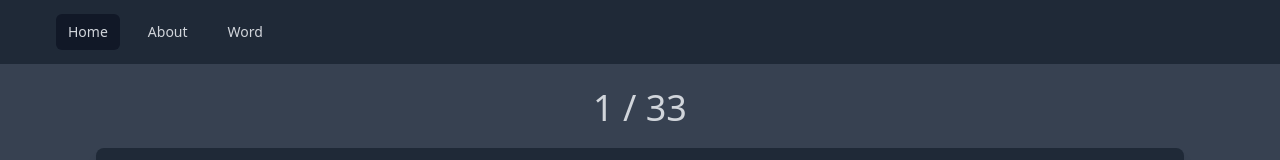
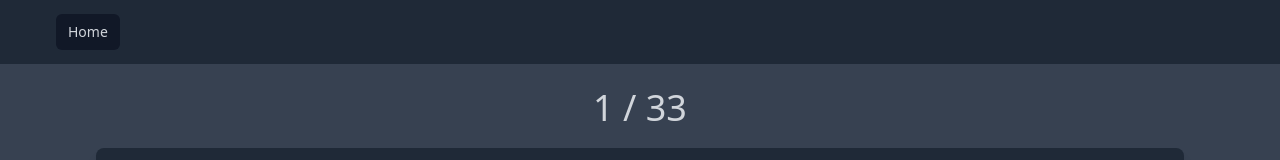
Before and after one commit to HazardousHenkie/japanese-learning-app, a Vue app: page / in a window 1280 px wide. Shown: the top 160 px of the page. Built offline with nearby package versions, Linux system fonts and the light colour scheme.

Commit message:
adding sass

```diff
--- a/src/App.vue
+++ b/src/App.vue
@@ -10,16 +10,11 @@
                             to="/"
                             >Home</router-link
                         >
-                        <router-link
+                        <!-- <router-link
                             class="text-gray-300 hover:bg-gray-700 hover:text-white px-3 py-2 rounded-md text-sm font-medium"
                             to="/about"
                             >About</router-link
-                        >
-                        <router-link
-                            class="text-gray-300 hover:bg-gray-700 hover:text-white px-3 py-2 rounded-md text-sm font-medium"
-                            to="/word"
-                            >Word</router-link
-                        >
+                        > -->
                     </div>
                 </div>
             </div>
--- a/src/views/Home.vue
+++ b/src/views/Home.vue
@@ -34,8 +34,6 @@ import { defineComponent, ref, Ref } from 'vue'
 import Card from '@/components/atoms/Card/Card.vue'
 import WORDS from '../utils/constants'
 
-// center text
-
 export default defineComponent({
     name: 'Home',
     components: { Card },
```
Also changed, not shown: package.json (+3 -5 lines), todo.txt, 2 other files (tests, documents, lock files or other folders).
